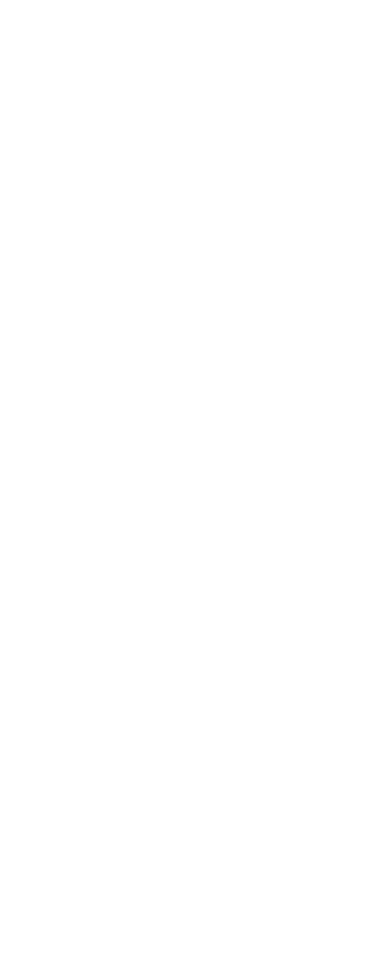
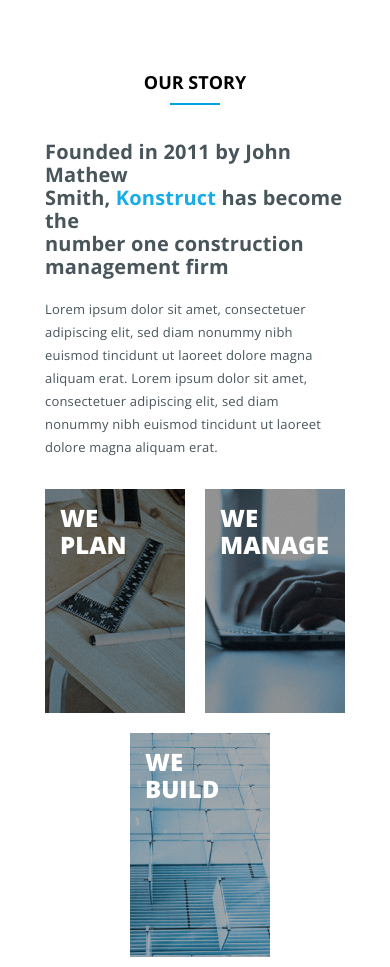
Before and after one commit to kitOl/site_1_portfolio, a plain HTML site: page index.html in a window 390 px wide. Before the commit the page ends 844 px from the top, so only its background shows below. Drawn offline with nearby package versions, Linux system fonts and the light colour scheme.

Commit message:
add about section with adaptive layout

```diff
--- a/index.html
+++ b/index.html
@@ -3,7 +3,36 @@
   <head>
     <meta charset="UTF-8" />
     <meta name="viewport" content="width=device-width, initial-scale=1.0" />
-    <title>Document</title>
+    <link rel="stylesheet" href="style/normalize.css" />
+    <link rel="stylesheet" href="style/main.css" />
+    <title>Konstruct template</title>
   </head>
-  <body></body>
+  <body>
+    <section class="about">
+      <div class="container">
+        <h2 class="about_title_2">OUR STORY</h2>
+        <div class="about_inner">
+          <div class="about_left">
+            <h3 class="about_title_3">
+              Founded in 2011 by John Mathew <br />Smith,
+              <span class="accent-color">Konstruct</span> has become the <br />
+              number one construction management firm
+            </h3>
+            <p class="about_text">
+              Lorem ipsum dolor sit amet, consectetuer adipiscing elit, sed diam
+              nonummy nibh euismod tincidunt ut laoreet dolore magna aliquam
+              erat. Lorem ipsum dolor sit amet, consectetuer adipiscing elit,
+              sed diam nonummy nibh euismod tincidunt ut laoreet dolore magna
+              aliquam erat.
+            </p>
+          </div>
+          <div class="about_right">
+            <div class="about_item">We plan</div>
+            <div class="about_item">We manage</div>
+            <div class="about_item">We build</div>
+          </div>
+        </div>
+      </div>
+    </section>
+  </body>
 </html>
--- /dev/null
+++ b/style/main.css
@@ -0,0 +1,137 @@
+@import url("https://fonts.googleapis.com/css2?family=Open+Sans:wght@400;600;700;800&display=swap");
+
+html {
+  box-sizing: border-box;
+}
+*,
+*::before,
+*::after {
+  box-sizing: inherit;
+}
+body {
+  margin: 0;
+  font-family: "Open Sans", sans-serif;
+}
+
+.container {
+  width: 100%;
+  max-width: 940px;
+  margin: 0 auto;
+  padding: 0 10px;
+}
+.about_title_2 {
+  text-transform: uppercase;
+  text-align: center;
+  font-weight: bold;
+  font-size: 18px;
+  padding: 57px 0 40px;
+}
+.about_title_2::after {
+  content: "";
+  width: 50px;
+  height: 2px;
+  background-color: #00a4e5;
+  display: block;
+  margin: 10px auto 0;
+}
+.about_inner {
+  display: flex;
+  justify-content: center;
+  align-items: flex-end;
+  min-height: 255px;
+}
+.about_left {
+  display: flex;
+  flex-direction: column;
+  justify-content: space-between;
+  align-items: flex-end;
+  min-width: 405px;
+  min-height: 255px;
+  /* margin-top: -20px; */
+  margin-right: 76px;
+}
+.about_title_3 {
+  margin-top: 0px;
+  font-size: 20px;
+  font-weight: 700;
+  color: #48555b;
+  letter-spacing: 0.188px;
+  /* margin-bottom: 30px; */
+}
+.accent-color {
+  color: #16ace8;
+}
+.about_text {
+  color: #48555b;
+  font-size: 13px;
+  font-style: normal;
+  font-weight: 400;
+  line-height: 23px; /* 176.923% */
+  letter-spacing: 0.188px;
+  margin: 0;
+}
+.about_right {
+  display: flex;
+}
+.about_item {
+  padding: 15px;
+  font-size: 24px;
+  color: #fff;
+  font-weight: 800;
+  text-transform: uppercase;
+  width: 140px;
+  height: 224px;
+  margin-right: 20px;
+}
+.about_item:nth-child(1) {
+  background-image: url(../img/we-plan.png);
+}
+.about_item:nth-child(2) {
+  background-image: url(../img/we-manage.png);
+}
+.about_item:nth-child(3) {
+  background-image: url(../img/we-build.png);
+  margin-right: 0;
+}
+
+@media screen and (max-width: 1024px) {
+  .about_inner {
+    flex-wrap: wrap;
+    justify-content: center;
+    align-items: center;
+  }
+  .about_left {
+    max-width: 405px;
+    margin-bottom: 20px;
+    margin-right: 50px;
+  }
+  .about_title_2 {
+    padding-bottom: 20px;
+  }
+}
+@media screen and (max-width: 500px) {
+  .about_inner {
+    padding: 0 15px;
+  }
+  .about_left {
+    /* max-width: 405px; */
+    width: 100%;
+    min-height: 200px;
+    padding: 0 20px;
+    margin-right: 0;
+  }
+  .about_right {
+    flex-wrap: wrap;
+    justify-content: center;
+    align-items: center;
+  }
+  .about_item {
+    margin: 10px;
+    /* padding: 0 15px; */
+  }
+}
+@media screen and (max-width: 400px) {
+  .about_left {
+    min-width: 220px;
+  }
+}
```
Also changed, not shown: img/we-build.png (added), img/we-manage.png (added), img/we-plan.png (added), style/normalize.css (added), 3 other files.
